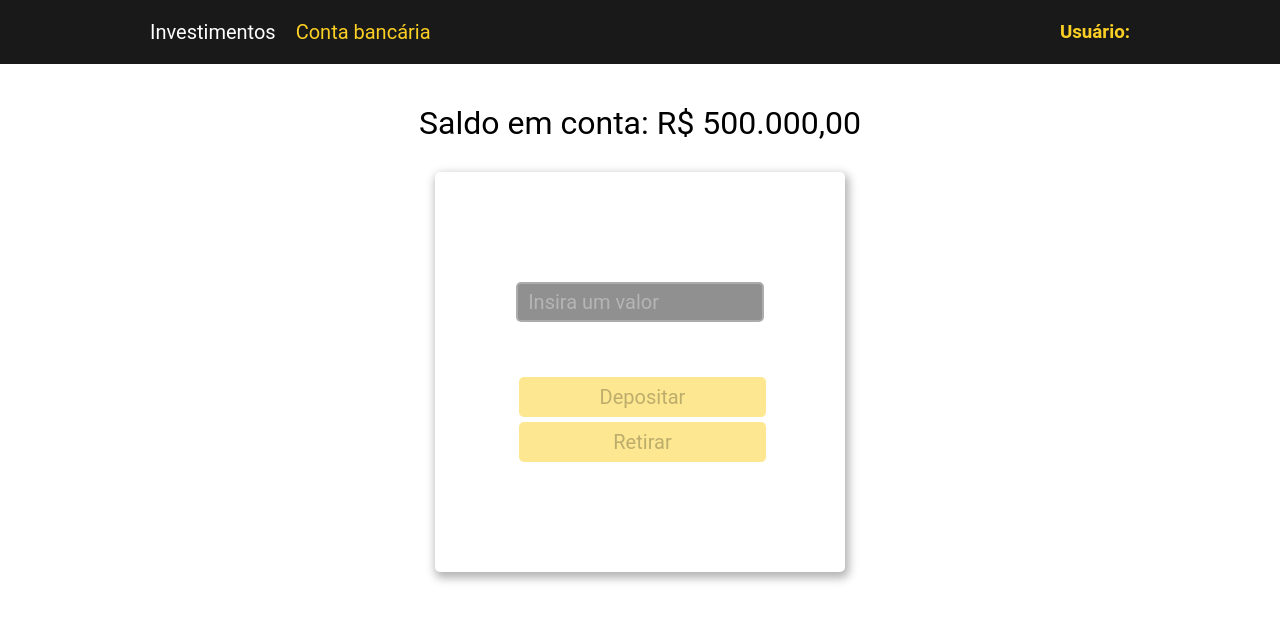
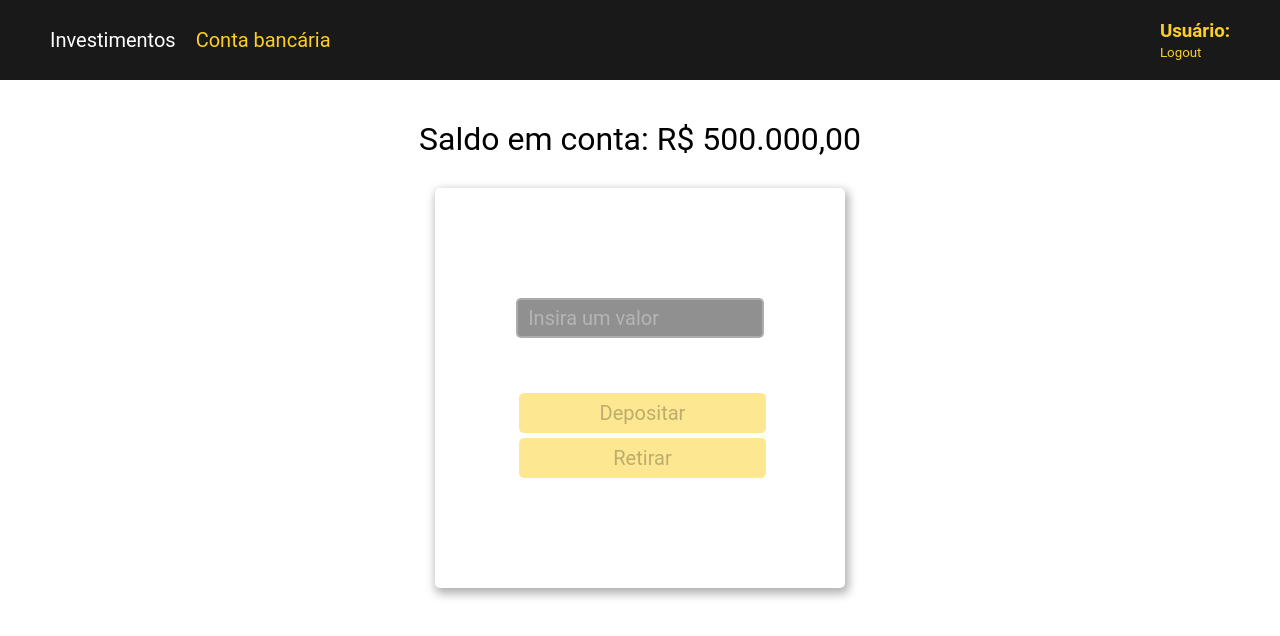
Before and after one commit to AmorimTorres/xp-app, a React (Create React App) app: page /conta in a window 1280 px wide. Shown: the top 636 px of the page. Built offline with nearby package versions, Linux system fonts and the light colour scheme.

Commit message:
FEAT: set user logout

```diff
--- a/src/Components/Header/Header.jsx
+++ b/src/Components/Header/Header.jsx
@@ -1,6 +1,6 @@
 import React from 'react';
 import { useSelector } from 'react-redux';
-import { NavLink } from 'react-router-dom';
+import { Link, NavLink } from 'react-router-dom';
 import Container from './styles';
 
 function Header() {
@@ -13,9 +13,20 @@ function Header() {
         <NavLink to="/investimentos">Investimentos</NavLink>
         <NavLink to="/conta">Conta bancária</NavLink>
       </nav>
-      <h3>
-        {`Usuário: ${user || userEmail}`}
-      </h3>
+      <div>
+        <h3>
+          {`Usuário: ${user || userEmail}`}
+        </h3>
+        <Link to="/">
+          <button
+            type="button"
+            aria-label="logout-button"
+            onClick={() => localStorage.setItem('isLoged', false)}
+          >
+            Logout
+          </button>
+        </Link>
+      </div>
     </Container>
   );
 }
--- a/src/Components/Header/styles.js
+++ b/src/Components/Header/styles.js
@@ -3,13 +3,13 @@ import styled from 'styled-components';
 const Container = styled.div`
   background-color: #191919;
   width: 100%;
-  height: 8vh;
+  height: 10vh;
   display: flex;
 
   justify-content: space-between;
   align-items: center;
-  padding-left: 150px;
-  padding-right: 150px;
+  padding-left: 50px;
+  padding-right: 50px;
 
   nav {
     a {
@@ -32,6 +32,12 @@ const Container = styled.div`
   h3 {
     color: #fbcf23;
   }
+
+  button {
+    background-color: transparent;
+    border: none;
+    color: #fbcf23;
+  }
 `;
 
 export default Container;
--- a/src/Pages/Login/Login.jsx
+++ b/src/Pages/Login/Login.jsx
@@ -17,7 +17,10 @@ function Login() {
 
   useEffect(() => {
     const user = localStorage.getItem('User');
-    if (user) {
+    const userIsLoged = localStorage.getItem('isLoged');
+    console.log('user: ', user);
+    console.log('userIsLoged: ', userIsLoged);
+    if (user && userIsLoged === true) {
       setEmail(user);
     }
   }, []);
@@ -36,6 +39,7 @@ function Login() {
     dispatch(changeEmail(email));
     localStorage.setItem('DateAndHour', date);
     localStorage.setItem('User', email);
+    localStorage.setItem('isLoged', true);
   };
 
   return (
```
